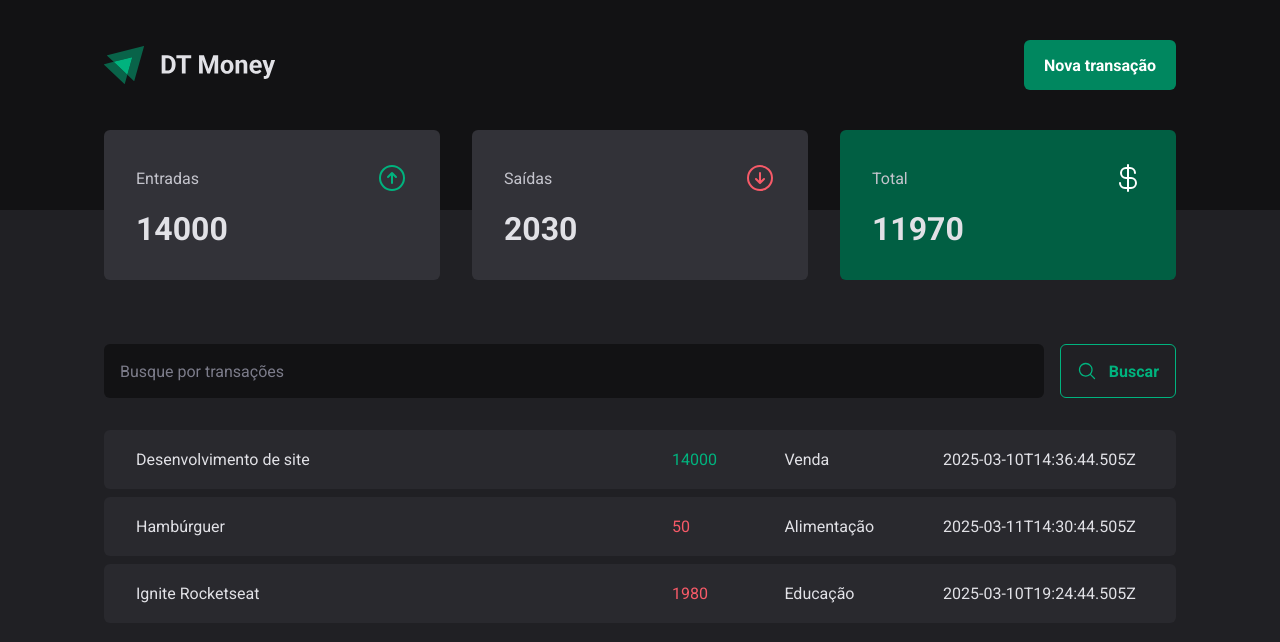
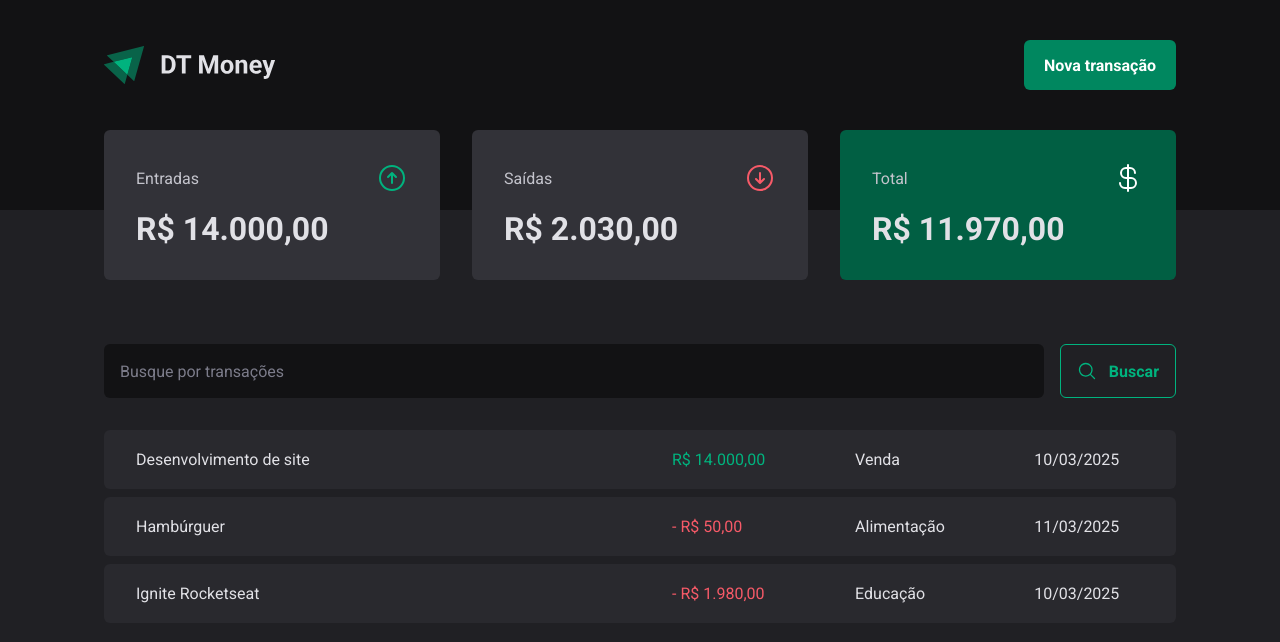
Before and after one commit to Stephany249/react, a React (Vite) app in the folder 03-dt-money/: page / in a window 1280 px wide. Shown: the top 642 px of the page. Built offline with nearby package versions, Linux system fonts and the light colour scheme; data requests are answered from the project's data file.

Commit message:
Connecting to the API - Formatting values

```diff
--- a/03-dt-money/src/components/Summary/index.tsx
+++ b/03-dt-money/src/components/Summary/index.tsx
@@ -6,6 +6,7 @@ import {
 import { useContext } from 'react'
 
 import { TransactionsContext } from '../../contexts/TransactionsContext'
+import { priceFormatter } from '../../utils/formatter'
 
 import { SummaryCard, SummaryContainer } from './styles'
 
@@ -29,8 +30,6 @@ export function Summary() {
     { income: 0, outcome: 0, total: 0 },
   )
 
-  console.log(summary)
-
   return (
     <SummaryContainer>
       <SummaryCard>
@@ -38,7 +37,7 @@ export function Summary() {
           <span>Entradas</span>
           <ArrowCircleUp size={32} color="#00b37e" />
         </header>
-        <strong>{summary.income}</strong>
+        <strong>{priceFormatter.format(summary.income)}</strong>
       </SummaryCard>
 
       <SummaryCard>
@@ -46,7 +45,7 @@ export function Summary() {
           <span>Saídas</span>
           <ArrowCircleDown size={32} color="#f75a68" />
         </header>
-        <strong>{summary.outcome}</strong>
+        <strong>{priceFormatter.format(summary.outcome)}</strong>
       </SummaryCard>
 
       <SummaryCard variant="green">
@@ -54,7 +53,7 @@ export function Summary() {
           <span>Total</span>
           <CurrencyDollar size={32} color="#fff" />
         </header>
-        <strong>{summary.total}</strong>
+        <strong>{priceFormatter.format(summary.total)}</strong>
       </SummaryCard>
     </SummaryContainer>
   )
--- a/03-dt-money/src/pages/Transactions/index.tsx
+++ b/03-dt-money/src/pages/Transactions/index.tsx
@@ -3,6 +3,7 @@ import { useContext } from 'react'
 import { Header } from '../../components/Header'
 import { Summary } from '../../components/Summary'
 import { TransactionsContext } from '../../contexts/TransactionsContext'
+import { dateFormatter, priceFormatter } from '../../utils/formatter'
 
 import { SearchForm } from './components/SearchForm'
 import {
@@ -29,11 +30,14 @@ export function Transactions() {
                   <td width="50%">{transaction.description}</td>
                   <td>
                     <PriceHighlight variant={transaction.type}>
-                      {transaction.price}
+                      {transaction.type === 'outcome' && '- '}
+                      {priceFormatter.format(transaction.price)}
                     </PriceHighlight>
                   </td>
                   <td>{transaction.category}</td>
-                  <td>{transaction.createdAt}</td>
+                  <td>
+                    {dateFormatter.format(new Date(transaction.createdAt))}
+                  </td>
                 </tr>
               )
             })}
--- /dev/null
+++ b/03-dt-money/src/utils/formatter.ts
@@ -0,0 +1,6 @@
+export const dateFormatter = new Intl.DateTimeFormat('pt-BR')
+
+export const priceFormatter = new Intl.NumberFormat('pt-BR', {
+  style: 'currency',
+  currency: 'BRL',
+})
```
